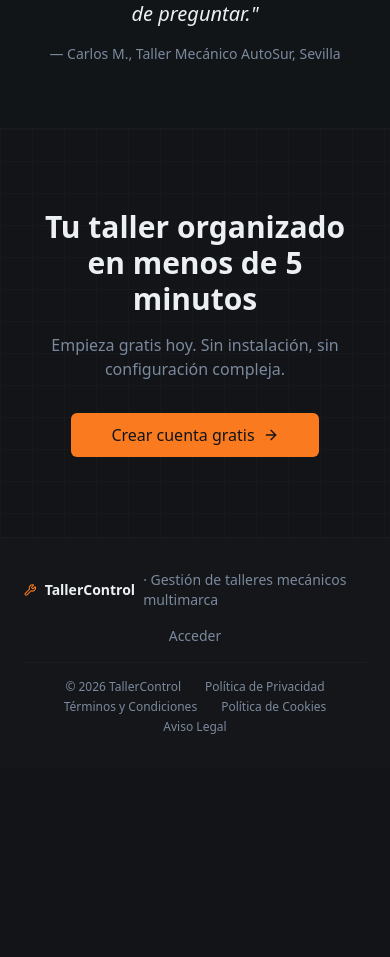
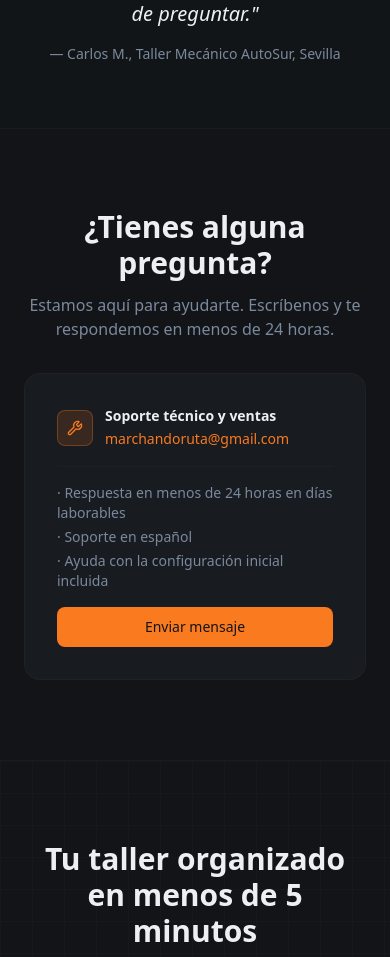
Before and after one commit to marchandoruta-art/BOXCONTROL, a React (Vite) app: page / in a window 390 px wide. Shown: the part 4631-5588 px from the top of the page. Before the commit the page ends 5398 px from the top, so only its background shows below. Built offline with nearby package versions, Linux system fonts and the light colour scheme.

Commit message:
add contact section

```diff
--- a/src/pages/Landing.tsx
+++ b/src/pages/Landing.tsx
@@ -120,6 +120,12 @@ export default function Landing() {
             <span className="font-bold tracking-tight">TallerControl</span>
           </div>
           <div className="flex items-center gap-2">
+            <a href="#contacto" className="text-sm text-muted-foreground hover:text-foreground transition-colors hidden sm:block px-2">
+              Contacto
+            </a>
+            <a href="#pricing" className="text-sm text-muted-foreground hover:text-foreground transition-colors hidden sm:block px-2">
+              Precios
+            </a>
             <Button variant="ghost" size="sm" onClick={() => navigate('/login')}>
               Iniciar sesión
             </Button>
@@ -330,6 +336,40 @@ export default function Landing() {
         </div>
       </section>
 
+      {/* Contacto */}
+      <section className="border-t border-border/30" id="contacto">
+        <div className="max-w-2xl mx-auto px-6 py-20 text-center">
+          <h2 className="text-3xl font-bold mb-3">¿Tienes alguna pregunta?</h2>
+          <p className="text-muted-foreground mb-8">
+            Estamos aquí para ayudarte. Escríbenos y te respondemos en menos de 24 horas.
+          </p>
+          <div className="border border-border/40 rounded-2xl bg-card p-8 text-left space-y-4">
+            <div className="flex items-center gap-3">
+              <div className="h-9 w-9 rounded-lg bg-primary/15 border border-primary/30 flex items-center justify-center shrink-0">
+                <Wrench className="h-4 w-4 text-primary" />
+              </div>
+              <div>
+                <p className="text-sm font-semibold">Soporte técnico y ventas</p>
+                <a href="mailto:marchandoruta@gmail.com" className="text-sm text-primary hover:underline">
+                  marchandoruta@gmail.com
+                </a>
+              </div>
+            </div>
+            <div className="border-t border-border/30 pt-4 text-sm text-muted-foreground space-y-1">
+              <p>· Respuesta en menos de 24 horas en días laborables</p>
+              <p>· Soporte en español</p>
+              <p>· Ayuda con la configuración inicial incluida</p>
+            </div>
+            <a
+              href="mailto:marchandoruta@gmail.com"
+              className="block w-full text-center bg-primary text-primary-foreground rounded-lg py-2.5 text-sm font-medium hover:opacity-90 transition-opacity"
+            >
+              Enviar mensaje
+            </a>
+          </div>
+        </div>
+      </section>
+
       {/* Final CTA */}
       <section className="relative overflow-hidden border-t border-border/30">
         <div className="absolute inset-0 grid-pattern opacity-20" />
```
